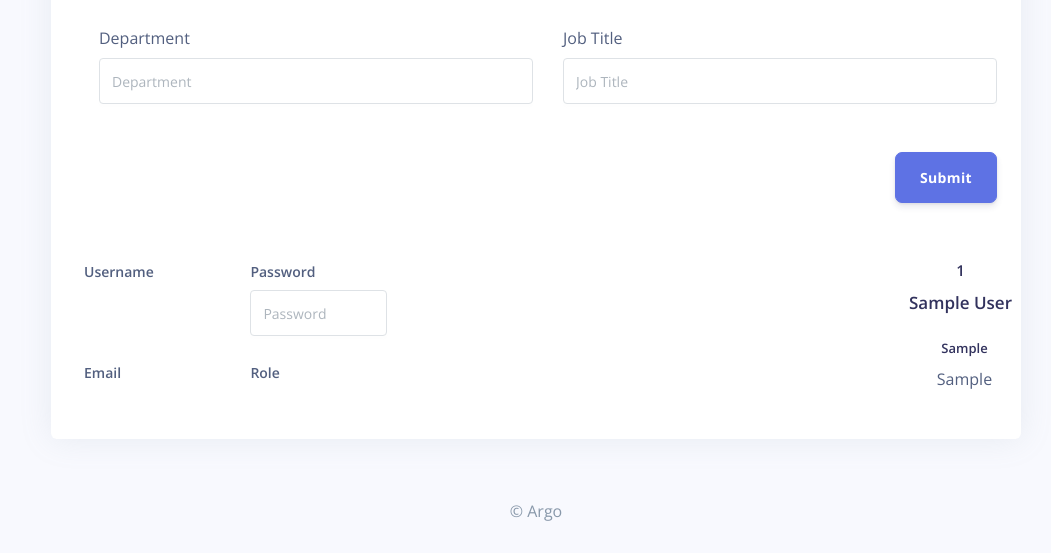
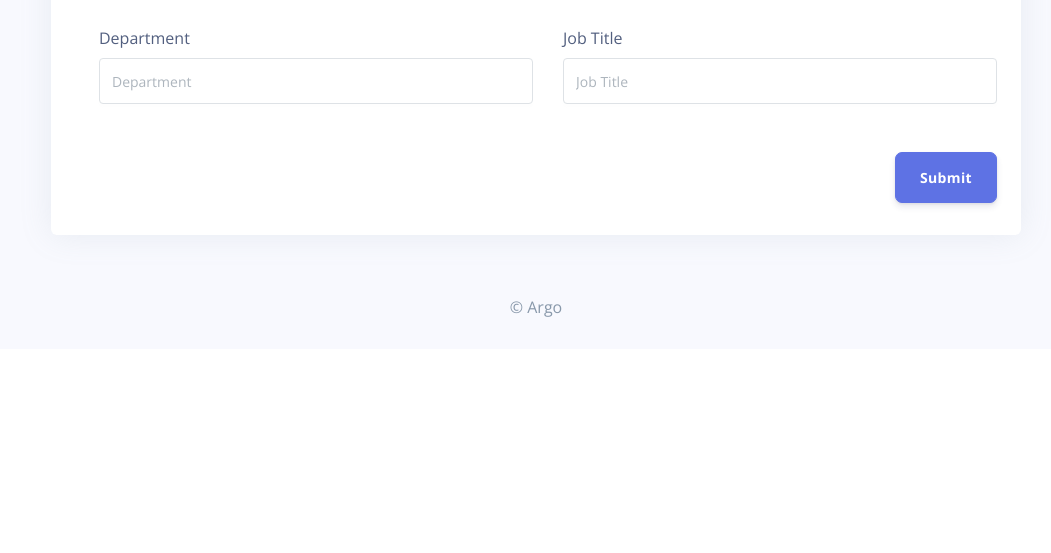
Before and after one commit to kchongee/employee-management-laravel, a Flask app: template apps/templates/home/employees_detail.html in a window 1280 px wide. Shown: the part 892-1445 px from the top of the page, without its empty margins (229-1280 px from the left). After the commit the page ends 1209 px from the top, so only its background shows below. Run offline with Flask 2, Linux system fonts and the light colour scheme; tables that the repository leaves empty hold one stand-in row (values such as "Sample post"); the template is opened without the code that fills it: values that come from a table or form of the project are taken from there, most other values are stand-ins (such as "Sample title", 1, 10 or a date in 2020); data that the repository does not hold is empty; some libraries are stand-ins or nearby versions.

Commit message:
change style

```diff
--- a/apps/templates/home/employees_detail.html
+++ b/apps/templates/home/employees_detail.html
@@ -46,7 +46,6 @@
     <div class="col">
       <div class="card">
         <div class="card-body justify-content-center">
-          <form action="{{ url_for('home_blueprint.employees_create') }}" method="post" enctype="multipart/form-data">
             <div class="card-profile-image">
               <a href="#">
                 <img src="{{object_url}}/profile-pic-emp-id-{{employee.id}}" class="rounded-circle">
@@ -155,60 +154,6 @@
             <div class="text-right my-2 mx-auto mt-4 mb-2">
               <button type="submit" class="btn btn-primary btn-lg px-4"><b>Submit</b></button>
             </div>
-          </form>
-        </div>
-
-
-        <div class="card-body">
-          <div class="row justify-content-center">
-
-            <div class="pl-lg-4">
-              <div class="row">
-                <div class="col-lg-6">
-                  <div class="form-group">
-                    <label class="form-control-label" for="input-username">Username</label>
-                    <h3>{{user.name}}</h3>
-                  </div>
-                </div>
-                <div class="col-lg-6">
-                  <div class="form-group">
-                    <label class="form-control-label " for="input-password">Password</label>
-                    <input type="password" name="password" id="input-password" class="form-control" placeholder="Password" value="{{user.password}}">
-                  </div>
-                </div>
-              </div>
-              <div class="row">
-                <div class="col-lg-6">
-                  <div class="form-group">
-                    <label class="form-control-label" for="input-email">Email</label>
-                    <h3>{{user.email}}</h3>
-                  </div>
-                </div>
-                <div class="col-lg-6">
-                  <div class="form-group">
-                    <label class="form-control-label" for="input-role">Role</label>
-                    <h3>{{user.role}}</h3>
-                  </div>
-                </div>
-              </div>
-            </div>
-            <hr class="my-4" />
-            <div class="text-center">
-              <h4>{{ employee.id }}</h4>
-              <h5 class="h3">
-                {{ employee.full_name }}
-              </h5>
-              <div class="h5 font-weight-300">
-                {{ user.email }}
-              </div>
-              <div class="h5 mt-4">
-                <i class="ni business_briefcase-24 mr-2"></i>{{employee.department}}
-              </div>
-              <div>
-                <i class="ni education_hat mr-2"></i>{{employee.job}}
-              </div>
-            </div>
-          </div>
         </div>
       </div>
     </div>
```
